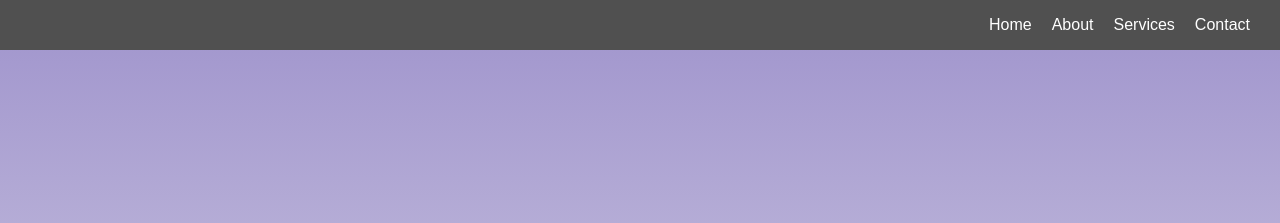
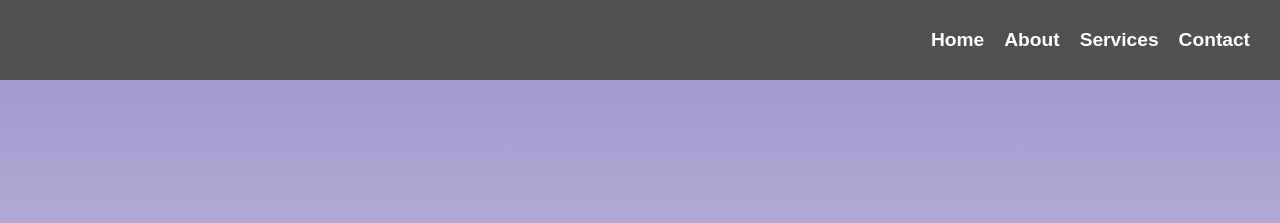
Before and after one commit to joannajurczuk94/joanna-portfolio, a plain HTML site: page index.html in a window 1280 px wide. Shown: the top 223 px of the page. Drawn offline with Linux system fonts and the light colour scheme.

Commit message:
Colors hoover changed

```diff
--- a/style.css
+++ b/style.css
@@ -205,7 +205,7 @@ nav {
   justify-content: flex-end;
   align-items: center;
 
-  height: 50px;
+  height: 80px;
   padding: 0 20px;
   background-color: rgb(80, 80, 80);
 }
@@ -242,7 +242,15 @@ nav {
 .nav-links a {
   color: #fff;
   text-decoration: none;
+  font-weight: bold;
+  transition: color 0.3s ease-in-out;
+  font-size: 1.2rem;
 }
+
+.nav-links a:hover {
+  color: #9059ff;
+}
+
 
 @media screen and (min-width: 768px) {
   .hamburger-menu {
```
